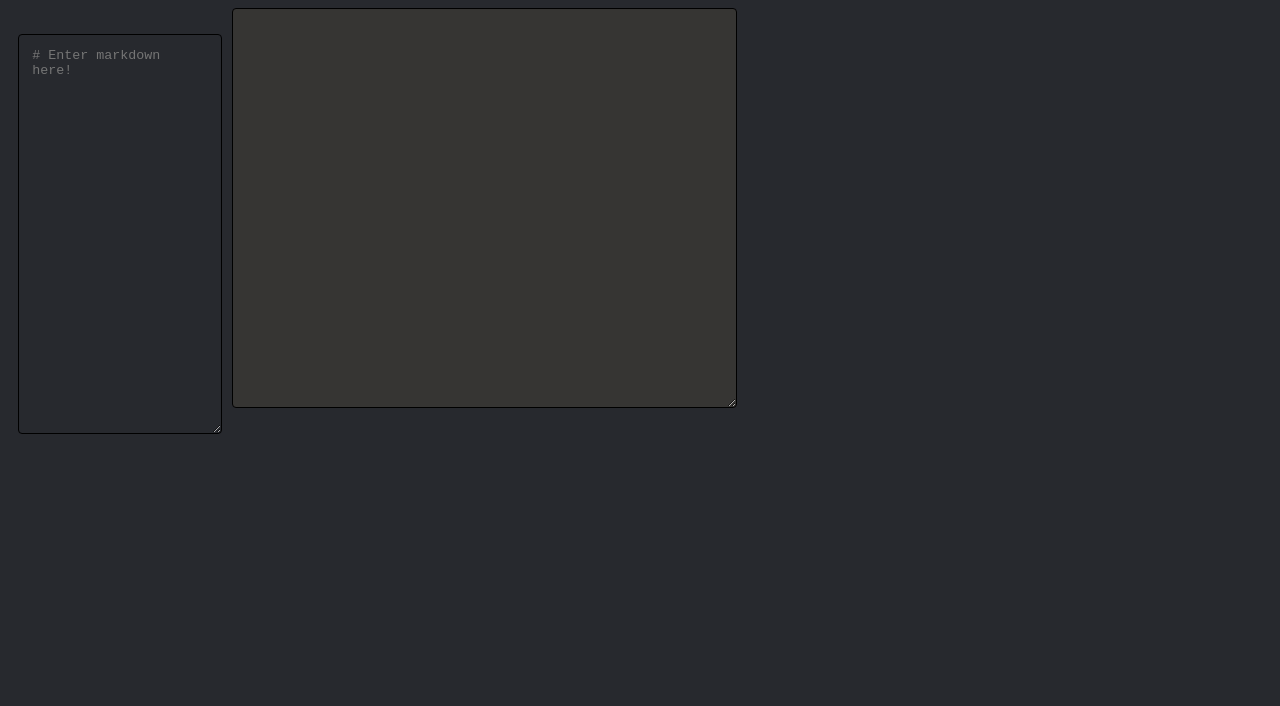
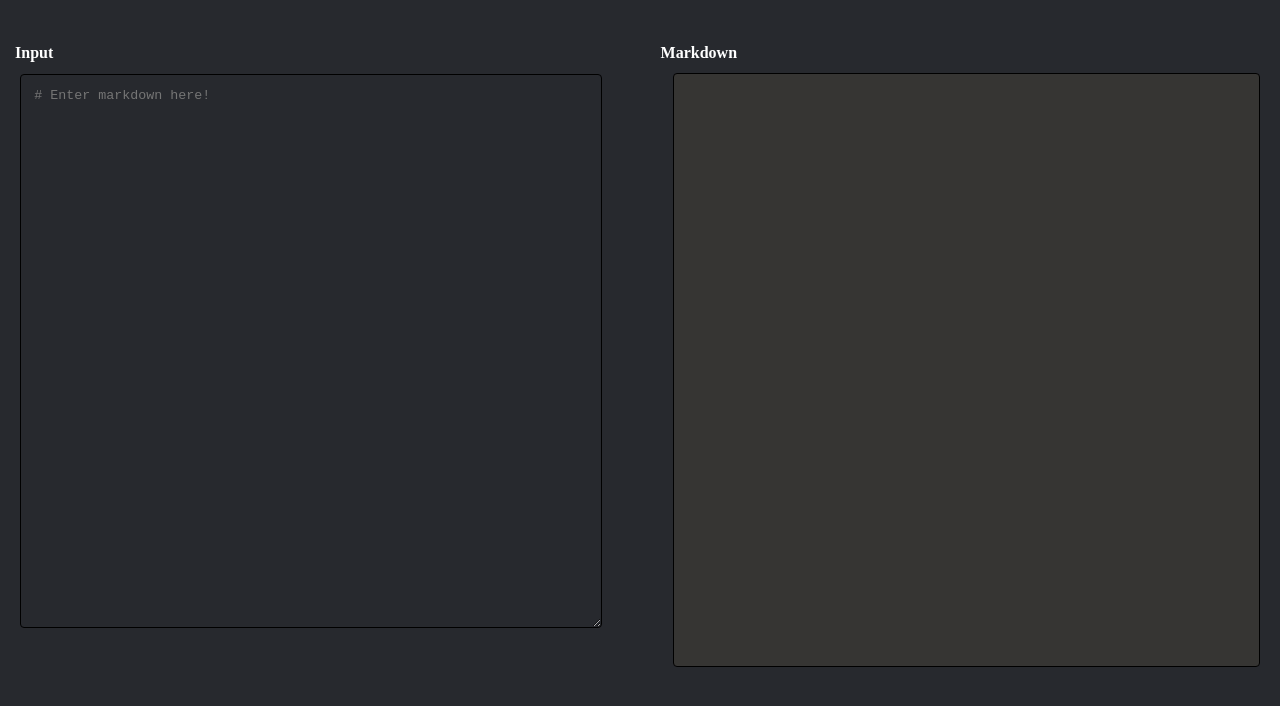
Before and after one commit to alexshelto/react-markdown-editor, a React (Create React App) app: page / in a window 1280 px wide. Shown: the top 706 px of the page. Built offline with nearby package versions, Linux system fonts and the light colour scheme.

Commit message:
not the best css

```diff
--- a/src/App.css
+++ b/src/App.css
@@ -1,3 +1,34 @@
 .App {
   background-color: #27292e;
+  height: 600px;
+  width: 1000px;
+  margin: 0px auto;
+  padding: 5px;
+
+  /* display: flex; */
+  /* align-items: center; */
+  /* justify-content: center; */
 }
+
+.left-container {
+  position: absolute;
+  left: 0px;
+  width:  48%;
+  padding: 10px;
+  height: 100%;
+}
+
+.right-container{
+  position: absolute;
+  right: 0px;
+  width: 48%;
+  padding: 10px;
+  height: 100%;
+
+}
+
+h4 {
+  color: #ffffff;
+  position: absolute;
+  margin-left: 5px;
+}
--- a/src/App.js
+++ b/src/App.js
@@ -34,8 +34,14 @@ class App extends React.Component {
   render() {
     return(
       <div className="App">
-        <InputWindow value={this.state.inputText} onInputChange={this.onInputChange} />
-        <OutputWindow raw_markdown={this.state.inputText}/>
+        <div class="left-container">
+        <h4>Input</h4>
+          <InputWindow value={this.state.inputText} onInputChange={this.onInputChange} />
+          </div>
+        <div class="right-container">
+          <h4>Markdown</h4>
+          <OutputWindow raw_markdown={this.state.inputText}/>
+        </div>
       </div>
     )
   }
--- a/src/InputWindow.css
+++ b/src/InputWindow.css
@@ -2,27 +2,30 @@
 .InputWindow {
   overflow: scroll;
   float: left;
-  padding: 10px;
+  margin-top: 35px;
+  width: 100%;
+  height: 100%;
+  overflow: scroll;
+  margin-left: 10px;
+
 }
+
 
 
 .input-text {
   color: #fff;
   background-color:#27292e;
+  border: 1px solid black;
+
   resize: both;
   overflow: scroll;
-  border: 1px solid black;
-  /* min-height: 400px; */
 
-  text-align: start;
 
-  width: 100%;
-  box-sizing: border-box;
-  min-height: 400px;
+  width: 90%;
+  height: 525px;
   border-radius: 4px;
   padding: 1em;
 }
-
 
 
 /* p {
--- a/src/OutputWindow.css
+++ b/src/OutputWindow.css
@@ -1,21 +1,26 @@
-.OutputWindow {
+/* .OutputWindow {
   overflow: scroll;
   float: right;
-  padding-right: 10px;
-}
+  padding-top: 50%;
+  width: 100%;
+} */
 
 .output-window {
+  overflow: scroll;
+  float: right;
+  padding-top: 50px;
+
+
+
   color: rgb(255, 255, 255);
   background-color: #363533;
+  overflow: scroll;
   border: 1px solid black;
-  overflow: scroll;
 
-
-  /* width: 100%; */
-  box-sizing: border-box;
-  min-height: 400px;
-  max-width: 40%;
+  margin-right: 10px;
+  margin-top: 50px;
+  height: 70%;
+  width: 90%;
   border-radius: 4px;
   padding: 1em;
-  resize: both;
 }
```
